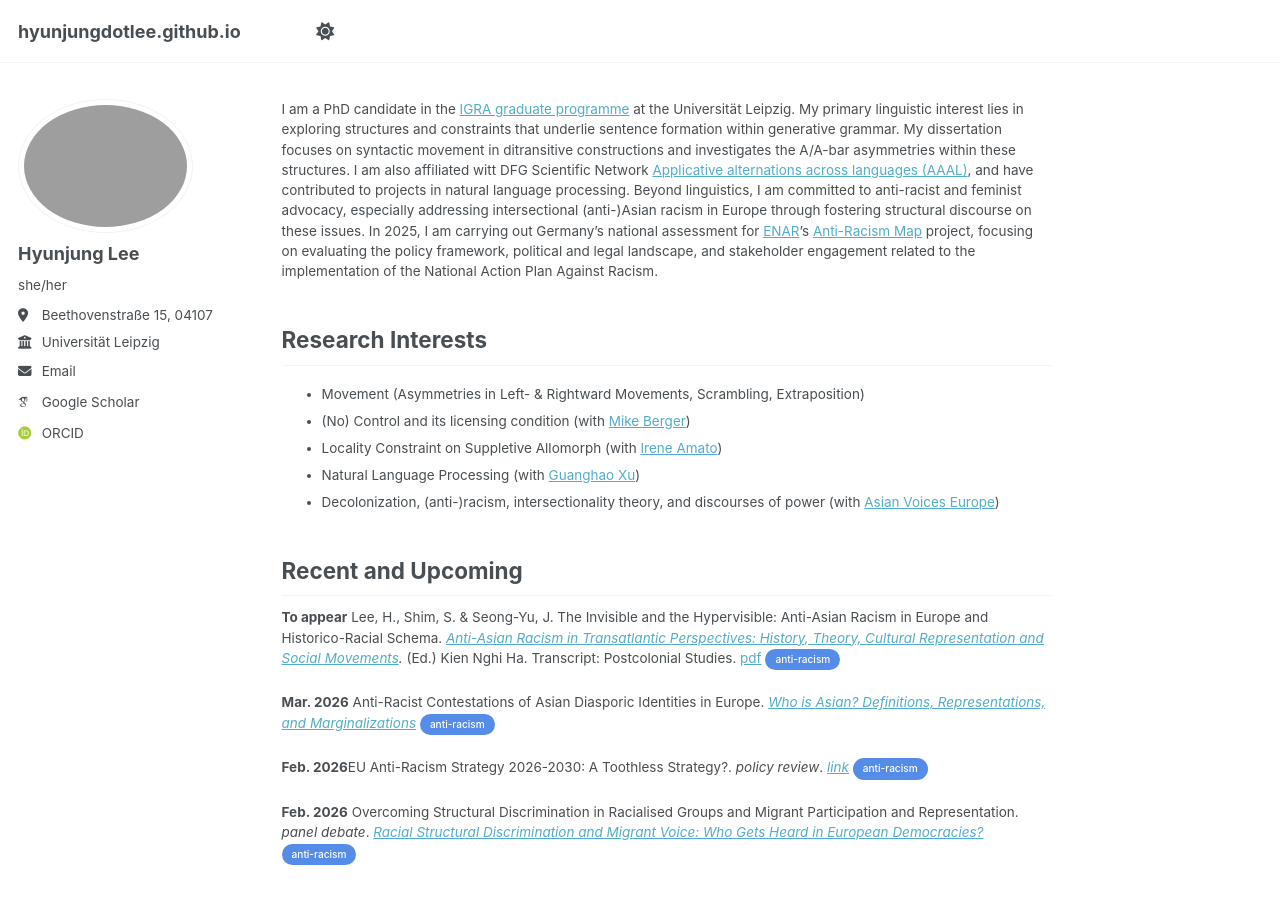
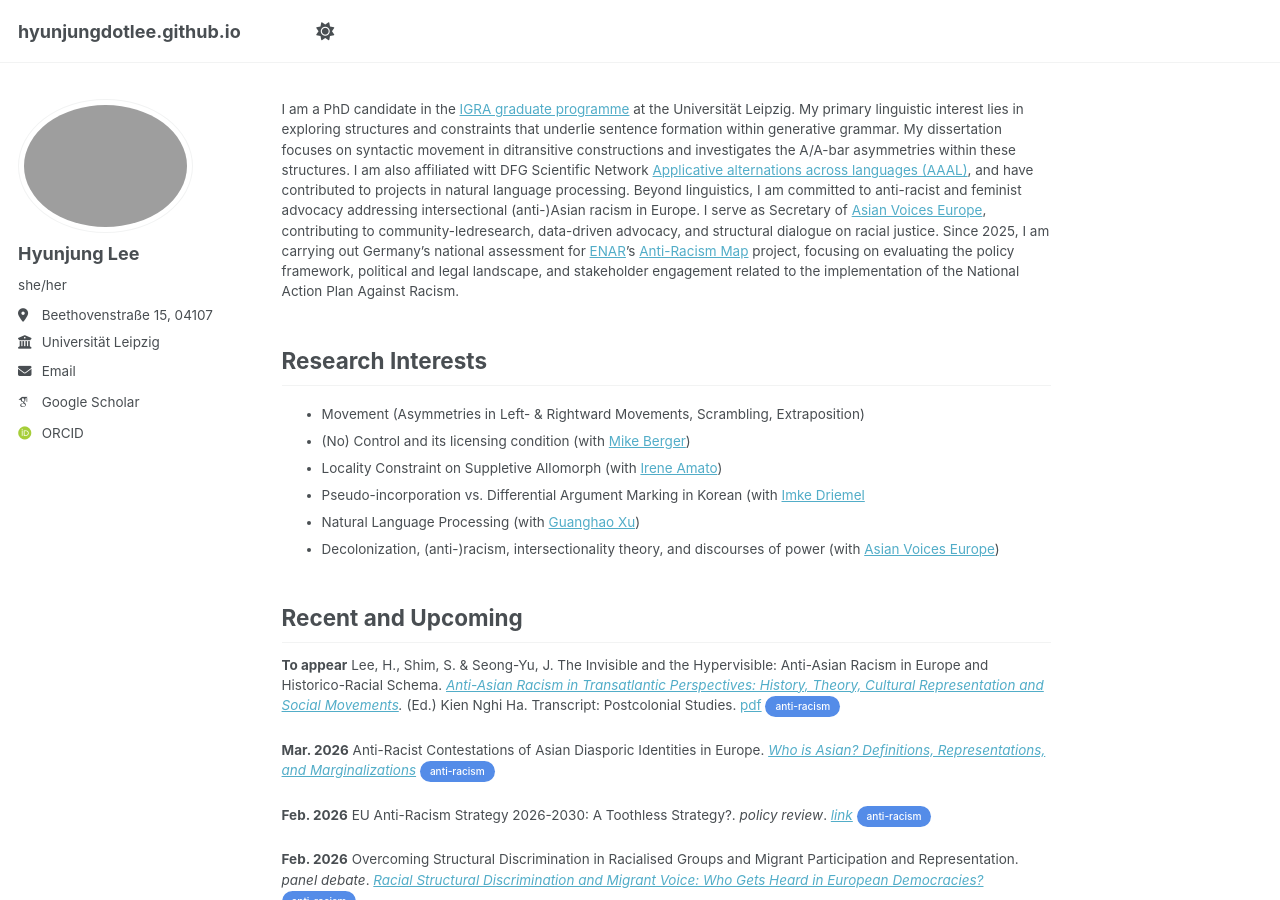
Before and after one commit to hyunjungdotlee/hyunjungdotlee.github.io, a Jekyll site: the page built from _pages/about.md, in a window 1280 px wide and 900 px high. Built offline with Jekyll 4.4.1, drawn with Linux system fonts in a browser that asks for light colours; some web fonts are replaced; a script that is not in the unit is left out.

Commit message:
Update about.md

```diff
--- a/_pages/about.md
+++ b/_pages/about.md
@@ -9,7 +9,8 @@ redirect_from:
 
 
 
-I am a PhD candidate in the [IGRA graduate programme](https://www.philol.uni-leipzig.de/graduiertenkolleg-interaktion-grammatischer-bausteine) at the Universität Leipzig. My primary linguistic interest lies in exploring structures and constraints that underlie sentence formation within generative grammar. My dissertation focuses on syntactic movement in ditransitive constructions and investigates the A/A-bar asymmetries within these structures.  I am also affiliated witt DFG Scientific Network [Applicative alternations across languages (AAAL)](https://aaal.uni-koeln.de/), and have contributed to projects in natural language processing. Beyond linguistics, I am committed to anti-racist and feminist advocacy, especially addressing intersectional (anti-)Asian racism in Europe through fostering structural discourse on these issues. In 2025, I am carrying out Germany’s national assessment for [ENAR](https://www.enar-eu.org/)'s [Anti-Racism Map](https://www.enar-eu.org/napar/) project, focusing on evaluating the policy framework, political and legal landscape, and stakeholder engagement related to the implementation of the National Action Plan Against Racism.
+I am a PhD candidate in the [IGRA graduate programme](https://www.philol.uni-leipzig.de/graduiertenkolleg-interaktion-grammatischer-bausteine) at the Universität Leipzig. My primary linguistic interest lies in exploring structures and constraints that underlie sentence formation within generative grammar. My dissertation focuses on syntactic movement in ditransitive constructions and investigates the A/A-bar asymmetries within these structures.  I am also affiliated witt DFG Scientific Network [Applicative alternations across languages (AAAL)](https://aaal.uni-koeln.de/), and have contributed to projects in natural language processing.
+Beyond linguistics, I am committed to anti-racist and feminist advocacy addressing intersectional (anti-)Asian racism in Europe. I serve as Secretary of [Asian Voices Europe](https://www.asianvoiceseurope.org/), contributing to community-ledresearch, data-driven advocacy, and structural dialogue on racial justice. Since 2025, I am carrying out Germany’s national assessment for [ENAR](https://www.enar-eu.org/)'s [Anti-Racism Map](https://www.enar-eu.org/napar/) project, focusing on evaluating the policy framework, political and legal landscape, and stakeholder engagement related to the implementation of the National Action Plan Against Racism.
 
 
 Research Interests
@@ -17,6 +18,7 @@ Research Interests
 * Movement (Asymmetries in Left- & Rightward Movements, Scrambling, Extraposition)
 * (No) Control and its licensing condition (with [Mike Berger](https://www.uni-leipzig.de/personenprofil/mitarbeiter/mike-berger))
 * Locality Constraint on Suppletive Allomorph  (with [Irene Amato](https://sites.google.com/view/ireneamato?pli=1))
+* Pseudo-incorporation vs. Differential Argument Marking in Korean (with [Imke Driemel]([https://sites.google.com/view/ireneamato?pli=1](http://imke.driemel.net/start))
 * Natural Language Processing (with [Guanghao Xu](https://scienceon.kisti.re.kr/srch/selectPORSrchRsrchman.do?cn=ADPER8901148839))
 * Decolonization, (anti-)racism, intersectionality theory, and discourses of power (with [Asian Voices Europe](https://www.asianvoiceseurope.org/))
 
@@ -28,7 +30,7 @@ Lee, H., Shim, S. & Seong-Yu, J. The Invisible and the Hypervisible: Anti-Asian
 
 <strong>Mar. 2026</strong> Anti-Racist Contestations of Asian Diasporic Identities in Europe. <em> [Who is Asian? Definitions, Representations, and Marginalizations](https://www.universiteitleiden.nl/en/events/2026/03/who-is-asian-definitions-representations-and-marginalizations)</em>  <span class="pill pill-ar">anti-racism</span>
 
-<strong>Feb. 2026</strong>EU Anti-Racism Strategy 2026-2030: A Toothless Strategy?. <em>policy review</em>. <em>[link](https://www.migpolgroup.com/index.php/2026/02/07/webinar-racial-discrimination/) </em><span class="pill pill-ar">anti-racism</span>
+<strong>Feb. 2026</strong> EU Anti-Racism Strategy 2026-2030: A Toothless Strategy?. <em>policy review</em>. <em>[link](https://www.migpolgroup.com/index.php/2026/02/07/webinar-racial-discrimination/) </em><span class="pill pill-ar">anti-racism</span>
 
 <strong>Feb. 2026</strong> Overcoming Structural Discrimination in Racialised Groups and Migrant Participation and Representation. <em>panel debate</em>. <em>[Racial Structural Discrimination and Migrant Voice: Who Gets Heard in European Democracies?](https://www.migpolgroup.com/index.php/2026/02/07/webinar-racial-discrimination/) </em><span class="pill pill-ar">anti-racism</span>
 
@@ -39,7 +41,6 @@ Publication
 ------
 <strong>Feb. 2024</strong>
 Asian Voices Europe. When Asian Voices Echo: Anti-Asian Racism in Europe. [pdf](https://www.asianvoiceseurope.org/survey)  <span class="pill pill-ar">anti-racism</span>
-
 
 <strong>Dec. 2022</strong>
 [Driemel, I](http://imke.driemel.net/doku.php/start). & Lee, H. Pseudo-incorporation vs. Differential Argument Marking in Korean. In Proceedings of GLOW in Asia XIII.  [lingbuzz/006855](https://ling.auf.net/lingbuzz/006855) <span class="pill pill-lg">linguistics</span>
```
